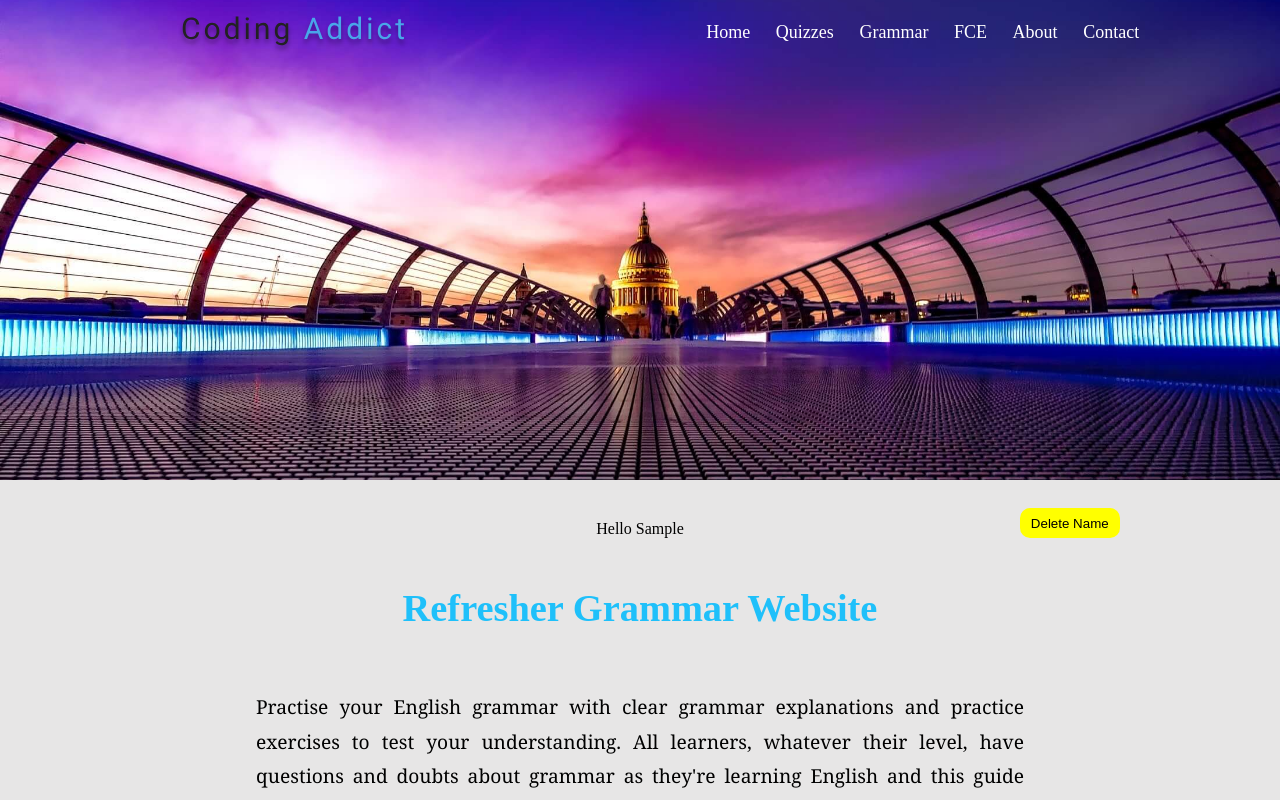
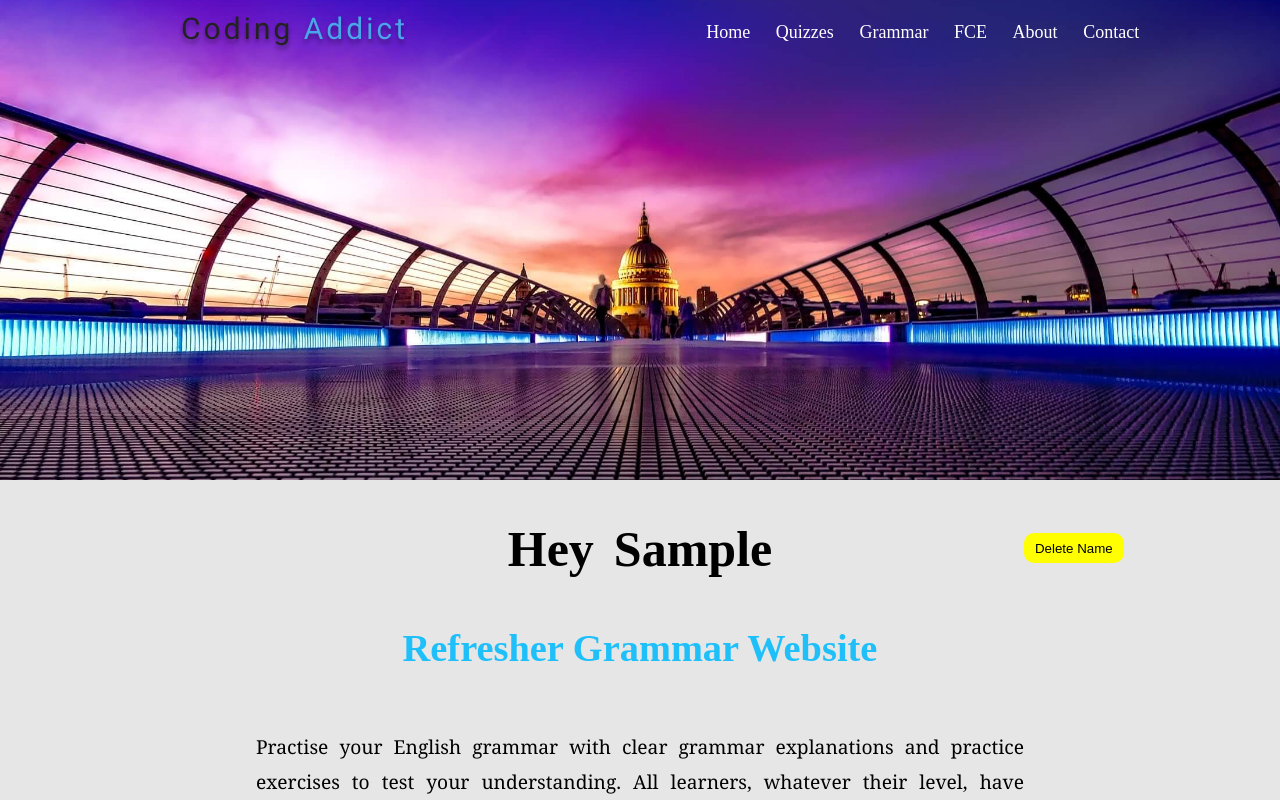
Before and after one commit to DionisisChytiris/EnglishQuizzes, a React (Create React App) app: page / in a window 1280 px wide. Both pictures are taken after typing "Sample" into the empty fields and a click on the input 1151 px from the left and 522 px from the top of the page. Shown: the top 800 px of the page. Built offline with nearby package versions, Linux system fonts and the light colour scheme.

Commit message:
react-codemod rename-unsafe-lifecycles

```diff
--- a/src/General Pages/Quiz Instructions/QuizInstructions.js
+++ b/src/General Pages/Quiz Instructions/QuizInstructions.js
@@ -6,20 +6,20 @@ const QuizInstructions = (props) => {
     <InstructionsMain>
      <h1>Quiz Structure</h1>
      <InstructionsContainer>
-      <p><gradient>Task Type: </gradient> <light> Grammar practice </light></p>
-      <p>Focus: <light> {props.focus} </light></p>
-      <p>Format: <light> helo world </light></p>
-      <p>Number of questions: <light> {props.number} </light></p>
+      <p>Task Type:   Grammar practice </p>
+      <p>Focus:  {props.focus} </p>
+      <p>Format:  helo world </p>
+      <p>Number of questions:  {props.number} </p>
       <p>What is testing:
-        <ul><light> {props.test1} </light></ul>
-        <ul><light> {props.test2} </light></ul>
+        <div> {props.test1} </div>
+        <div> {props.test2} </div>
       </p>
       <br/>
 
       <p>General Advice:
-        <ul><light> {props.advice1} </light></ul>
-        <ul><light> {props.advice2} </light></ul>
-        <ul><light> {props.advice3} </light></ul>
+        <div> {props.advice1} </div>
+        <div> {props.advice2} </div>
+        <div> {props.advice3} </div>
       </p>
       <br/>
      </InstructionsContainer>
--- a/src/General Pages/Quiz Results/ResultsTest.js
+++ b/src/General Pages/Quiz Results/ResultsTest.js
@@ -1,4 +1,4 @@
-import React, {useState} from 'react'
+import React, {useState, useEffect} from 'react'
 import styled from 'styled-components';
 import { TiTick, TiTimes } from "react-icons/ti";
 import Slide from 'react-reveal/Slide';
@@ -149,17 +149,55 @@ const ResultBox = styled.div`
 const QuizResultsSection = (props) => {
     const [results, setResults] = useState(false)
     const score = props.score > props.data.length/2
+    const [userName, setUserName] = useState(()=>{
+        const local = localStorage.getItem('userName')
+        return local ? JSON.parse(local) : []
+    })
+
+    useEffect(()=>{
+        const json = localStorage.getItem('userName')
+        const savedNotes = JSON.parse(json)
+        if(savedNotes){
+            setUserName(savedNotes)
+        }
+    }, [])
 
   return (
     <QuizResults>
         {score ? (
             <div className={`smile ${score ? 'answer-correct' : 'answer-wrong'}`}>
-                <div style={{paddingBottom: '30px'}}>Congratulations!!!</div>
+                <div style={{paddingBottom: '30px'}}>
+                    <div>Congratulations</div>
+                    <div>
+                        {userName.map((note)=> {
+                            const {id, text} =note
+                            return (
+                                <div className='text' key={id}>
+                                    <div>{text}</div>
+                                </div>
+                            )
+                        })}
+                    </div>
+                    <div>!!!</div>
+                </div>
                 <FaSmileWink/>
             </div>
         ) : (
             <div className={`sad ${score ? 'answer-correct' : 'answer-wrong'}`}>
-                <div style={{paddingBottom: '30px'}}>Try Again!!!</div>
+                <div style={{paddingBottom: '30px'}}>
+                    <div>Try Again</div>
+                        <div>
+                        {userName.map((note)=> {
+                            const {id, text} =note
+                            return (
+                                <div className='text' key={id}>
+                                    <div>{text}</div>
+                                </div>
+                            )
+                        })}
+                    </div>
+                    <div>!!!</div>
+                </div>
                 <FaRegSadTear/>
             </div>
         )}
--- a/src/General Styles/QuizzesPage.styled.js
+++ b/src/General Styles/QuizzesPage.styled.js
@@ -358,6 +358,7 @@ export const QuizExplanation = styled.div`
     .content{
         color: var(--cl-primary-darkblue);
         text-align: center;
+        padding: 15px;
     }
     .next-btn{
         display: flex;
--- a/src/Navbar/Home.js
+++ b/src/Navbar/Home.js
@@ -26,7 +26,7 @@ import ScrollAnimation from 'react-animate-on-scroll'
 
 
 const Home = () => {
-    const [name, setName] = useState(null)
+    // const [name, setName] = useState(null)
     const [submit, setSubmit] = useState(false)
     const [userName, setUserName] = useState(()=>{
         const local =  localStorage.getItem('userName')
@@ -122,14 +122,16 @@ const Home = () => {
                     {
                         submit ? (
                             <div className='show-userName'>
-                                <div style={{marginRight: '4px'}}>Hello </div>
+                                <div className='show-greeting'>Hey </div>
                                 <div>
                                     {userName.map((userN)=>{
                                         const {id, text} = userN
                                         return (
                                             <>
-                                                <div key={id}> {text}</div>
-                                                <button onClick={()=> deleteUserName(id)} className='delete-userName'>Delete Name</button>
+                                                <div className='show-name' key={id}> {text}</div>
+                                                <div className='delete-background1'>
+                                                    <button onClick={()=> deleteUserName(id)} className='delete-userName'>Delete Name</button>
+                                                </div>
                                             </>
                                         )
                                     })}
@@ -146,11 +148,13 @@ const Home = () => {
                                         {userName.map((userN)=>{
                                             const {id, text} = userN
                                             return (
-                                                <>
-                                                <div style={{marginRight: '4px'}}>Hello </div>
-                                                    <div key={id}> {text}</div>
-                                                    <button onClick={()=> deleteUserName(id)} className='delete-userName'>Delete Name</button>
-                                                </>
+                                                <div className='show-flex-row'>
+                                                    <div className='show-greeting'>Hello </div>
+                                                    <div className='show-name' key={id}> {text}</div>
+                                                    <div className='delete-background'>
+                                                        <button onClick={()=> deleteUserName(id)} className='delete-userName1'>Change Name</button>
+                                                    </div>
+                                                </div>
                                             )
                                         })}
                                     </div>
--- a/src/Navbar/Navbar Styles/Home.styled.js
+++ b/src/Navbar/Navbar Styles/Home.styled.js
@@ -61,9 +61,6 @@ export const Home1 = styled.div`
         margin-top: -15px;
         margin-left: 60%;
     }
-    .form2{
-        display: none
-    }
     input{
         border: none;
         padding: 10px;
@@ -72,10 +69,50 @@ export const Home1 = styled.div`
         display: flex;
         flex-direction: row;
     }
+    .show-flex-row{
+        /* position: absolute; */
+        display: flex;
+        flex-direction: row;
+    }
+    .show-greeting{
+        font-size: 50px;
+        font-weight: 600;
+        margin-right: 20px;
+    }
+    .show-name{
+        font-size: 50px;
+        font-weight: 600;
+    }
+    .delete-background{
+        width: 350px;
+        height: 100px;
+        background: #e7e6e6;
+        /* background: #ccc; */
+        position: absolute;
+        margin-left: 30%;
+        margin-top: -35px;
+    }
+    .delete-background1{
+        width: 300px;
+        height: 100px;
+        background: #e7e6e6;
+        position: absolute;
+        margin-left: 25%;
+        margin-top: -65px;
+    }
     .delete-userName{
         position: absolute;
         margin-left: 30%;
-        margin-top: -30px;
+        margin-top: 20px;
+        width: 100px;
+        border: none;
+        background-color: yellow;
+        border-radius: 10px;
+    }
+    .delete-userName1{
+        position: absolute;
+        margin-left: 30%;
+        margin-top: 50px;
         width: 100px;
         border: none;
         background-color: yellow;
--- a/src/Navbar/Quizzes.js
+++ b/src/Navbar/Quizzes.js
@@ -27,7 +27,7 @@ const Quizzes = () => {
                             <>
                             <Link to={url} className='quizzes_box' key={id}>
                                 <div className="quizzes_box_inner">
-                                    <div className="quizzes_box_front" key={IDBDatabase}>{text}</div>
+                                    <div className="quizzes_box_front" key={id}>{text}</div>
                                         <div className="quizzes_box_back">
                                             <div className="blur">
                                                 <div style={{
--- a/src/components/articles/mainPages/Grammar.js
+++ b/src/components/articles/mainPages/Grammar.js
@@ -138,18 +138,18 @@ const ArticlesGrammar = () => {
                         <div className="return_indefinite2">We use <span>a</span> before a consonant sound and <span>an</span> before a vowel sound.</div>
                         <div className="return_indefinite_example">
                             <div>e.g</div>
-                            <ul>
+                            <div>
                                 <li><span>a b</span>anana</li>
                                 <li><span>a u</span>niversity</li>
                                 <li><span>an o</span>range</li>
                                 <li><span>an h</span>our</li>
-                            </ul>
-                            <ul>
+                            </div>
+                            <div>
                                 <li> (consonant letter, /b/)</li>
                                 <li> (consonant sound, /j/)</li>
                                 <li> (vowel letter, /o/)</li>
                                 <li> (vowel sound, /au/)</li>
-                            </ul>
+                            </div>
                         </div>
                         <hr />
                         <br />
```
